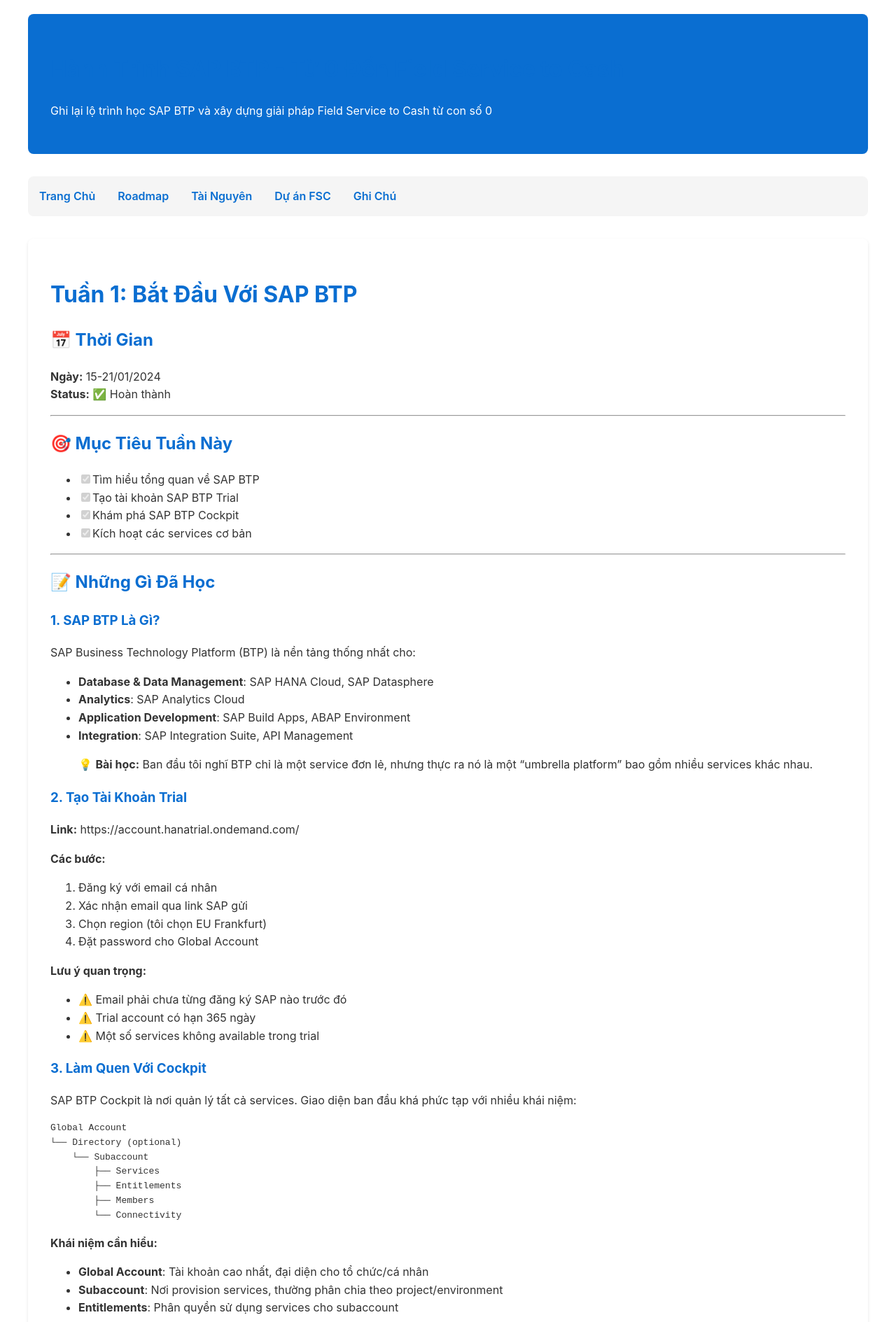
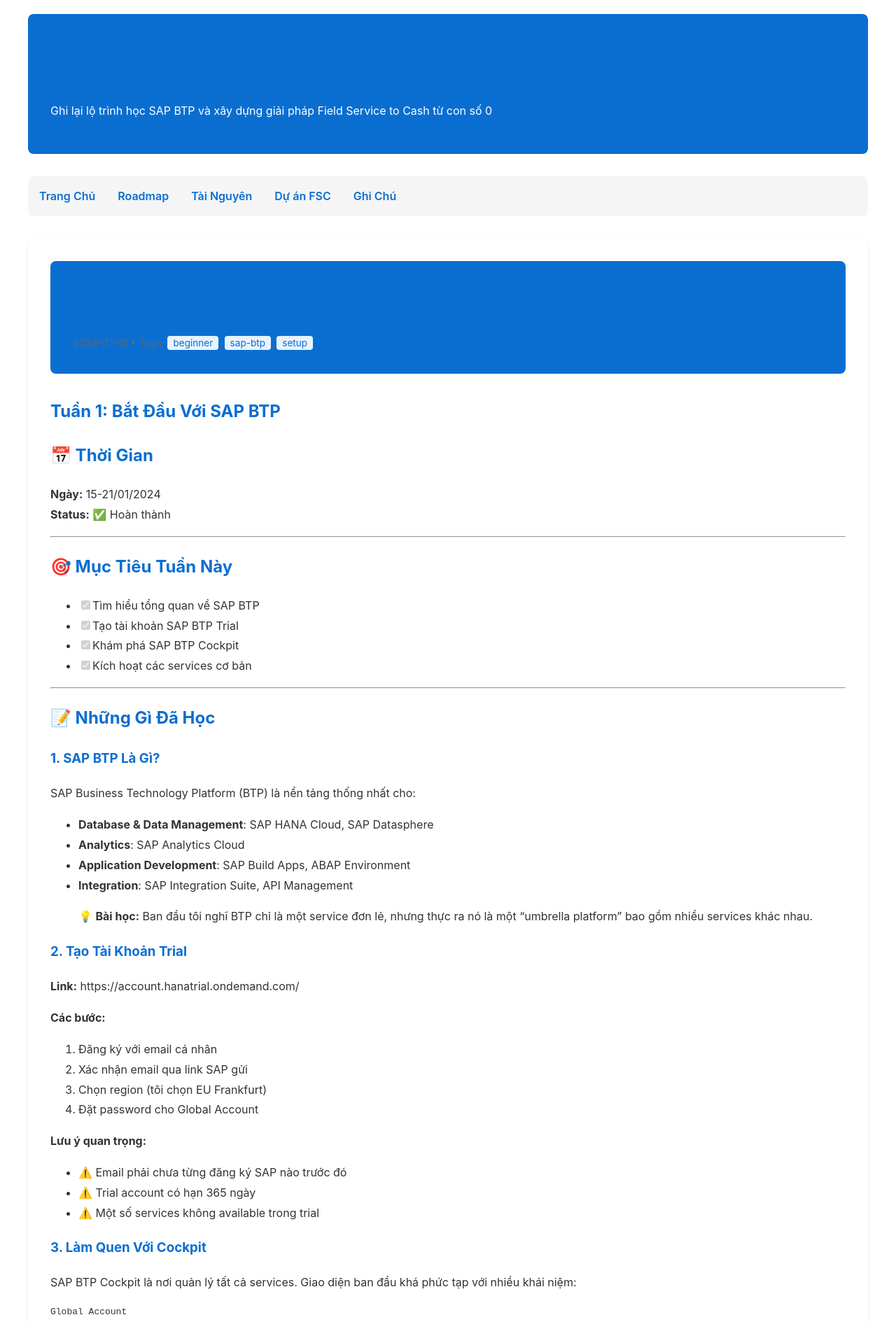
Before and after one commit to lhlhai/prompt-library, a Jekyll site: the page built from sap-btp-journey/_posts/2024-01-15-tuan-1-bat-dau-voi-sap-btp.md, in a window 1280 px wide. Shown: the top 1889 px of the page at 70% size. Built offline with Jekyll 4.4.1, drawn with Linux system fonts in a browser that asks for light colours.

Commit message:
update branch

```diff
--- a/sap-btp-journey/_config.yml
+++ b/sap-btp-journey/_config.yml
@@ -1,10 +1,8 @@
 title: "Hành Trình SAP BTP - Từ 0 Đến Field Service to Cash"
 description: "Ghi lại lộ trình học SAP BTP và xây dựng giải pháp Field Service to Cash từ con số 0"
-baseurl: "" # Điền tên repository của bạn ở đây, ví dụ: "/sap-btp-journey"
-url: "" # Điền URL GitHub Pages của bạn, ví dụ: "https://yourusername.github.io"
-theme: minima
+baseurl: ""
+url: ""
 
-# Cấu hình menu điều hướng
 nav:
   - name: "Trang Chủ"
     link: "/"
@@ -17,25 +15,25 @@ nav:
   - name: "Ghi Chú"
     link: "/notes/"
 
-# Tác giả
 author:
   name: "Your Name"
   email: "your.email@example.com"
 
-# Build settings
 markdown: kramdown
 highlighter: rouge
-permalink: pretty
+permalink: /notes/:year-:month-:day-:title/
 
-# Collections
-collections:
-  notes:
-    output: true
-    permalink: /notes/:name/
+safe: true
+
+github:
+  source: .
 
 defaults:
   - scope:
       path: ""
-      type: "notes"
+    values:
+      layout: "default"
+  - scope:
+      path: "_posts"
     values:
       layout: "post"
--- /dev/null
+++ b/sap-btp-journey/_layouts/post.html
@@ -0,0 +1,55 @@
+---
+layout: default
+---
+
+<article class="post">
+  <header class="post-header">
+    <h1 class="post-title">{{ page.title }}</h1>
+    {% if page.date %}
+    <p class="post-meta">
+      <time datetime="{{ page.date | date_to_xmlschema }}">
+        {{ page.date | date: "%Y-%m-%d" }}
+      </time>
+      {% if page.tags %}
+      • Tags:
+      {% for tag in page.tags %}
+        <span class="tag">{{ tag }}</span>{% unless forloop.last %}, {% endunless %}
+      {% endfor %}
+      {% endif %}
+    </p>
+    {% endif %}
+  </header>
+
+  <div class="post-content">
+    {{ content }}
+  </div>
+</article>
+
+<style>
+  .post {
+    margin-bottom: 2rem;
+  }
+  .post-header {
+    margin-bottom: 2rem;
+    border-bottom: 2px solid #0a6ed1;
+    padding-bottom: 1rem;
+  }
+  .post-title {
+    color: #0a6ed1;
+    margin-bottom: 0.5rem;
+  }
+  .post-meta {
+    color: #666;
+    font-size: 0.9rem;
+  }
+  .tag {
+    background: #e6f3ff;
+    color: #0a6ed1;
+    padding: 2px 8px;
+    border-radius: 4px;
+    font-size: 0.85rem;
+  }
+  .post-content {
+    line-height: 1.8;
+  }
+</style>
```
Also changed, not shown: sap-btp-journey/SETUP_GUIDE.md (+13 -11 lines), sap-btp-journey/_posts/2024-01-15-tuan-1-bat-dau-voi-sap-btp.md (renamed from sap-btp-journey/notes/_posts/2024-01-15-tuan-1-bat-dau-voi-sap-btp.md, +1 -1 lines), sap-btp-journey/notes/index.md (+4 -4 lines), sap-btp-journey/README.md (added), 1 other file.
